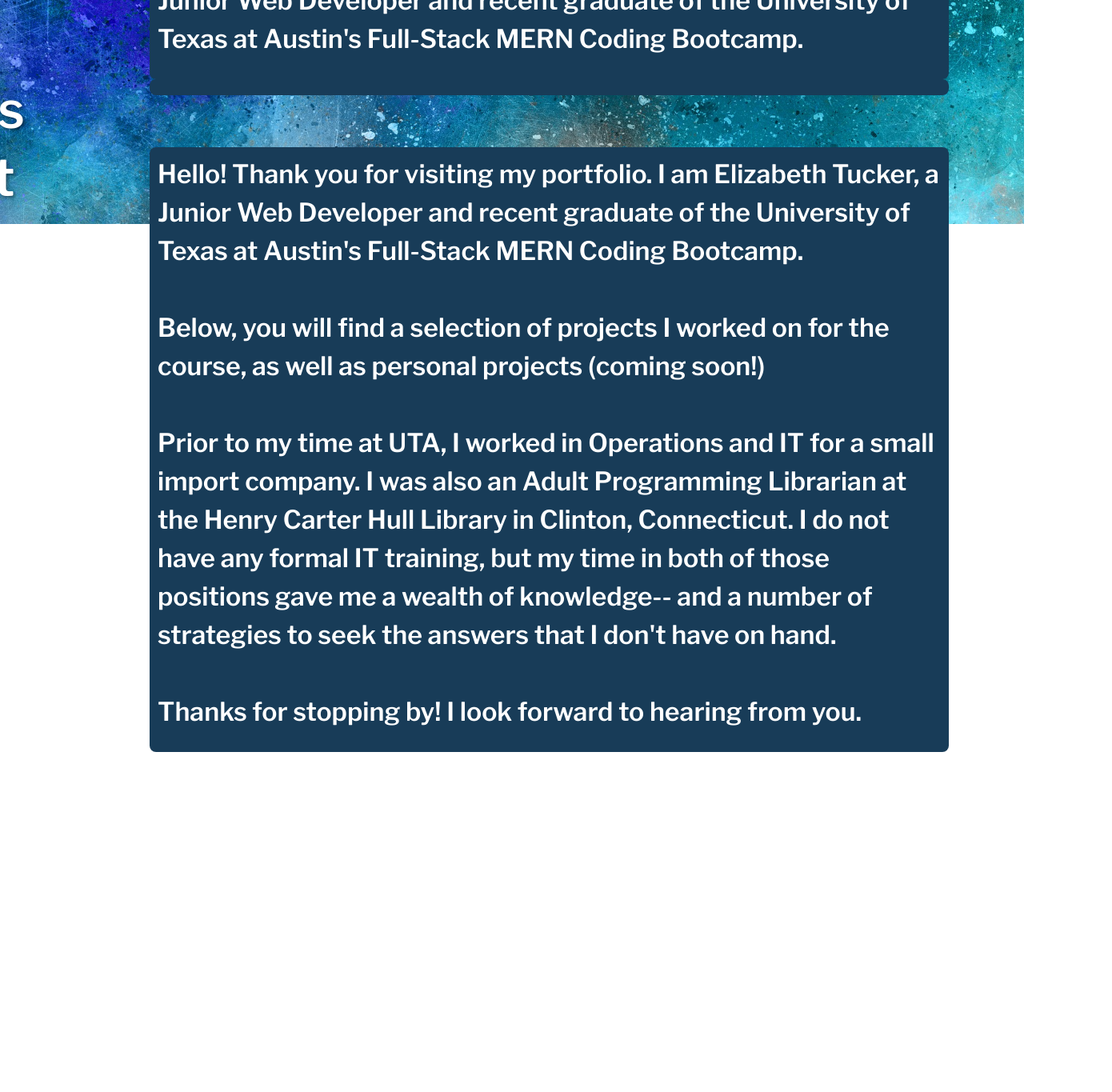
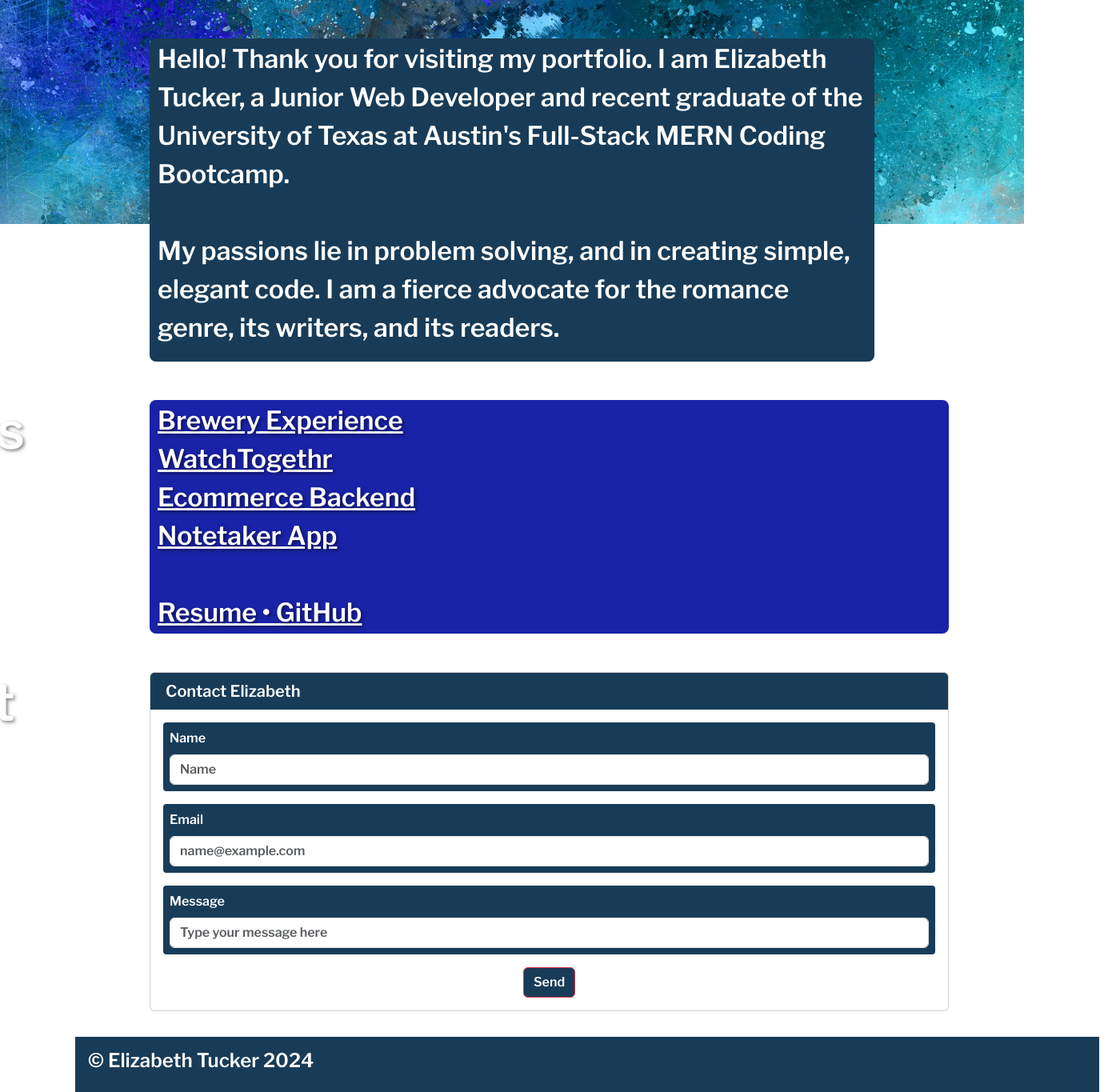
Before and after one commit to BitsTuck/portfolio, a React (Vite) app in the folder client/: page / in a window 1280 px wide. Shown: the part 573-1938 px from the top of the page at 80% size, 1390 px wide, since content can reach past the window. Before the commit the page ends 1513 px from the top, so only its background shows below. Built offline with nearby package versions, Linux system fonts and the light colour scheme; a web font is replaced by a local one.

Commit message:
preliminary css finished, still needs tweaking

```diff
--- a/client/index.html
+++ b/client/index.html
@@ -14,4 +14,5 @@
     <script type="module" src="./src/main.jsx"></script>
     <script src="https://cdn.jsdelivr.net/npm/bootstrap@5.3.2/dist/js/bootstrap.bundle.min.js" integrity="sha384-C6RzsynM9kWDrMNeT87bh95OGNyZPhcTNXj1NW7RuBCsyN/o0jlpcV8Qyq46cDfL" crossorigin="anonymous"></script>
 </body>
+
 </html>
--- a/client/src/components/Header.jsx
+++ b/client/src/components/Header.jsx
@@ -9,15 +9,8 @@
 
             <div className="title">
                 <h1>Elizabeth Tucker</h1>
+                <span>Developer</span>
             </div>
-            <nav>
-                <div className="navbar">
-                    <p>
-                        Developer
-                    </p>
-
-                </div>
-            </nav>
         </>
     )
 }
--- a/client/src/index.css
+++ b/client/src/index.css
@@ -12,23 +12,28 @@
    background-size: 100%;
 }
 
+.title {
+    text-align: center;
+    margin-top: 2rem;
+    margin-bottom: 6rem;
+}
 .title h1 {
     font-family: 'La Belle Aurore', cursive;
     font-size: 12rem;
     color:white;
     text-shadow: 2px 2px 4px rgba(0, 0, 0, 0.5);
     text-align: center;
+    margin-bottom: -4rem;
 
 }
 
-/* .title h3 {
+.title span {
+    font-family:'Libre Franklin';
     font-size: 4rem;
-    color:white;
+    color: white;
     text-shadow: 2px 2px 4px rgba(0, 0, 0, 0.5);
-    text-align: center;
-    margin: -7rem
 
-} */
+}
 
 .navbar {
     width: 100%;
@@ -52,8 +57,9 @@
     width: 85%;
     font-size: 2rem;
     position: relative;
-    padding: 10px;
+    padding: 2px 10px;
     border-radius: .5rem;
+    margin-bottom: 3rem;
 }
 
 .side-nav h2{
@@ -63,3 +69,60 @@
     margin-inline: -5em;
 
 }
+
+.card-header {
+    background-color:  #183C58;
+    border: #183C58 solid;
+}
+
+.btn-danger {
+    background-color: #183C58;
+}
+
+.btn-danger:hover {
+    background-color: #86D1F5
+}
+
+.mb-3 {
+    background-color: #183C58;
+    padding: 5px;
+    border-radius: .25rem;
+    border: #183C58 solid;
+}
+
+.project-list {
+    color: white;
+    margin-bottom: 3rem;
+    width: 85%;
+    font-size: 2rem;
+    position: relative;
+    padding: 2px 10px;
+    border-radius: .5rem;
+    background-color: #1A23A7;
+}
+.project-list a {
+    text-shadow: 2px 2px 4px rgba(0, 0, 0, 0.5);
+    font-size: 2rem;
+    color: white;
+}
+
+.project-list a:hover {
+    color: #86D1F5
+}
+
+.footer-row {
+    width: 100vw;
+    margin: 0 auto;
+}
+.footer {
+    background-color: #183C58;
+    width: 100vw;
+    margin-top:2rem;
+    padding: 1rem
+}
+
+.footer h3 {
+    color: white;
+    font-size: 1.5rem;
+    width: 100vw
+}
--- a/client/src/pages/Home.jsx
+++ b/client/src/pages/Home.jsx
@@ -10,10 +10,13 @@
                     <Col xs={1}>
                         <div className="side-nav"><h2>About</h2></div>
                     </Col>
-                <Col md={11}>
+                    <Col md={10}>
                         <div className="about-card w-100">
                             <p>
                                 Hello! Thank you for visiting my portfolio. I am Elizabeth Tucker, a Junior Web Developer and recent graduate of the University of Texas at Austin's Full-Stack MERN Coding Bootcamp.
+                                <br />
+                                <br />
+                                My passions lie in problem solving, and in creating simple, elegant code. I am a fierce advocate for the romance genre, its writers, and its readers.
 
                             </p>
                         </div>
@@ -24,7 +27,15 @@
                         <div className="side-nav"><h2>Projects</h2></div>
                     </Col>
                     <Col md={11}>
-                <div className="about-card w-100">
+                        <div className="project-list w-100">
+                            <a href="https://bitstuck.github.io/brewery-experience/" target="_blank">Brewery Experience</a><br />
+                            <a href="https://watchtogethr-aeeae66b60e6.herokuapp.com/Login" target="_blank">WatchTogethr</a><br />
+                            <a href="https://github.com/BitsTuck/ecomm-back-end" target="_blank">Ecommerce Backend</a><br />
+                            <a href="https://uta-note-taker-29970e8af26e.herokuapp.com/" target="_blank">Notetaker App</a><br />
+                            <br />
+                            <a href='' target="_blank">Resume • </a>
+                            <a href="https://github.com/BitsTuck" target="_blank">GitHub</a>
+
 
                         </div>
                     </Col>
@@ -34,21 +45,34 @@
                         <div className="side-nav"><h2>Contact</h2></div>
                     </Col>
                     <Col md={11}>
-                <div className="about-card w-100">
-                    <p>
-                        Hello! Thank you for visiting my portfolio. I am Elizabeth Tucker, a Junior Web Developer and recent graduate of the University of Texas at Austin's Full-Stack MERN Coding Bootcamp.
-                        <br />
-                        <br />
-                        Below, you will find a selection of projects I worked on for the course, as well as personal projects (coming soon!)
-                        <br />
-                        <br />
-                        Prior to my time at UTA, I worked in Operations and IT for a small import company. I was also an Adult Programming Librarian at the Henry Carter Hull Library in Clinton, Connecticut. I do not have any formal IT training, but my time in both of those positions gave me a wealth of knowledge-- and a number of strategies to seek the answers that I don't have on hand.
-                        <br />
-                        <br />
-                        Thanks for stopping by! I look forward to hearing from you.
-                    </p>
+                        <div className="signup-form-container d-flex justify-content-center align-items-center">
+                            <div className="card text-white w-100" id='signupCard'>
+                                <h5 className="card-header">Contact Elizabeth</h5>
+                                <form className="card-body">
+                                    <div className="mb-3">
+                                        <label htmlFor="name" className="form-label">Name</label>
+                                        <input name="text" type="text" className="form-control" placeholder="Name"/>
+                                    </div>
+                                    <div className="mb-3">
+                                        <label htmlFor="email" className="form-label">Email</label>
+                                        <input name="email" type="email" className="form-control" placeholder="name@example.com" />
+                                    </div>
+                                    <div className="mb-3">
+                                        <label htmlFor="message" className="form-label">Message</label>
+                                        <input name="message" type="text" className="form-control" placeholder="Type your message here" />
+                                    </div>
+                                    <div className="col-auto d-flex justify-content-center">
+                                        <button type="submit" className="btn btn-danger">Send</button>
+                                    </div>
+                                </form>
+                            </div>
                         </div>
                     </Col>
+                </Row>
+                <Row className="footer-row">
+                    <div className='footer'>
+                        <h3>© Elizabeth Tucker 2024</h3>
+                    </div>
                 </Row>
 
             </Container>
```
Also changed, not shown: client/src/App.css (line endings or trailing spaces), 1 other file (tests, documents, lock files or other folders). Lines whose indentation alone changed are shown as unchanged.
